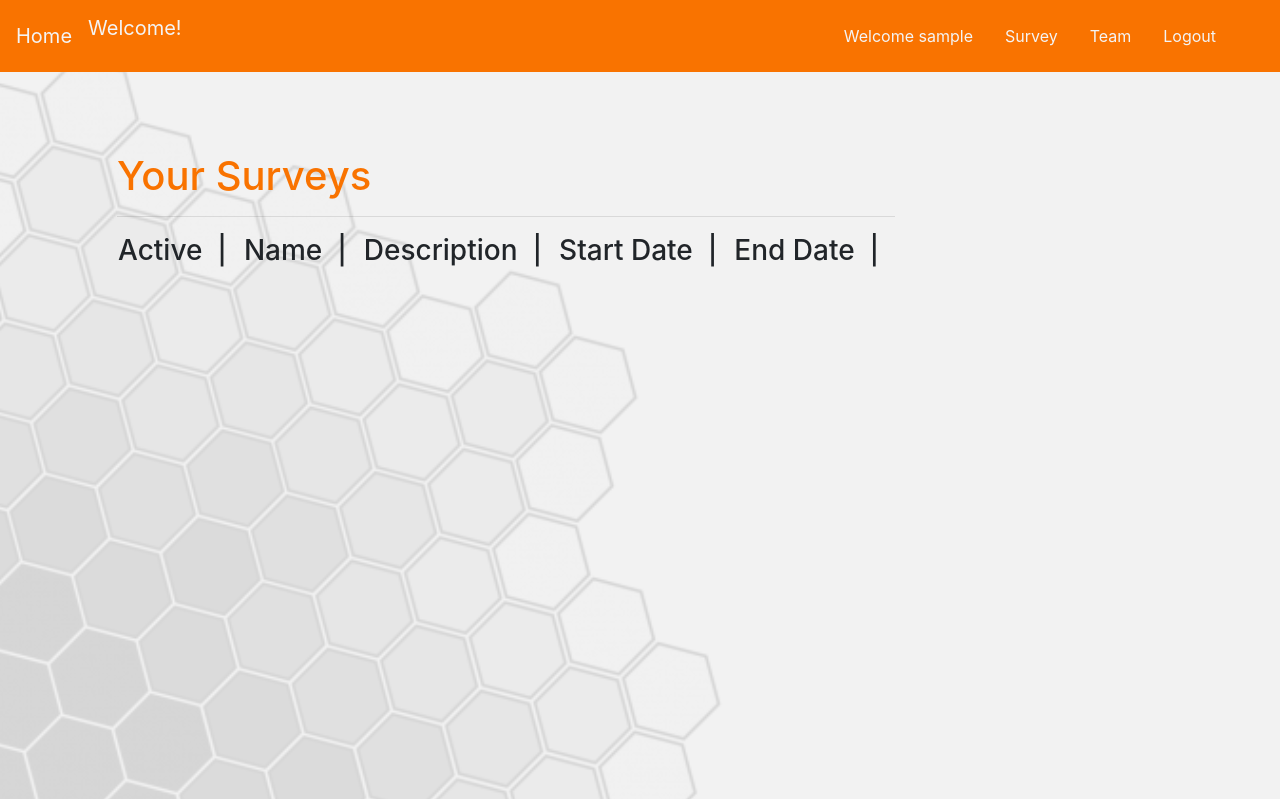
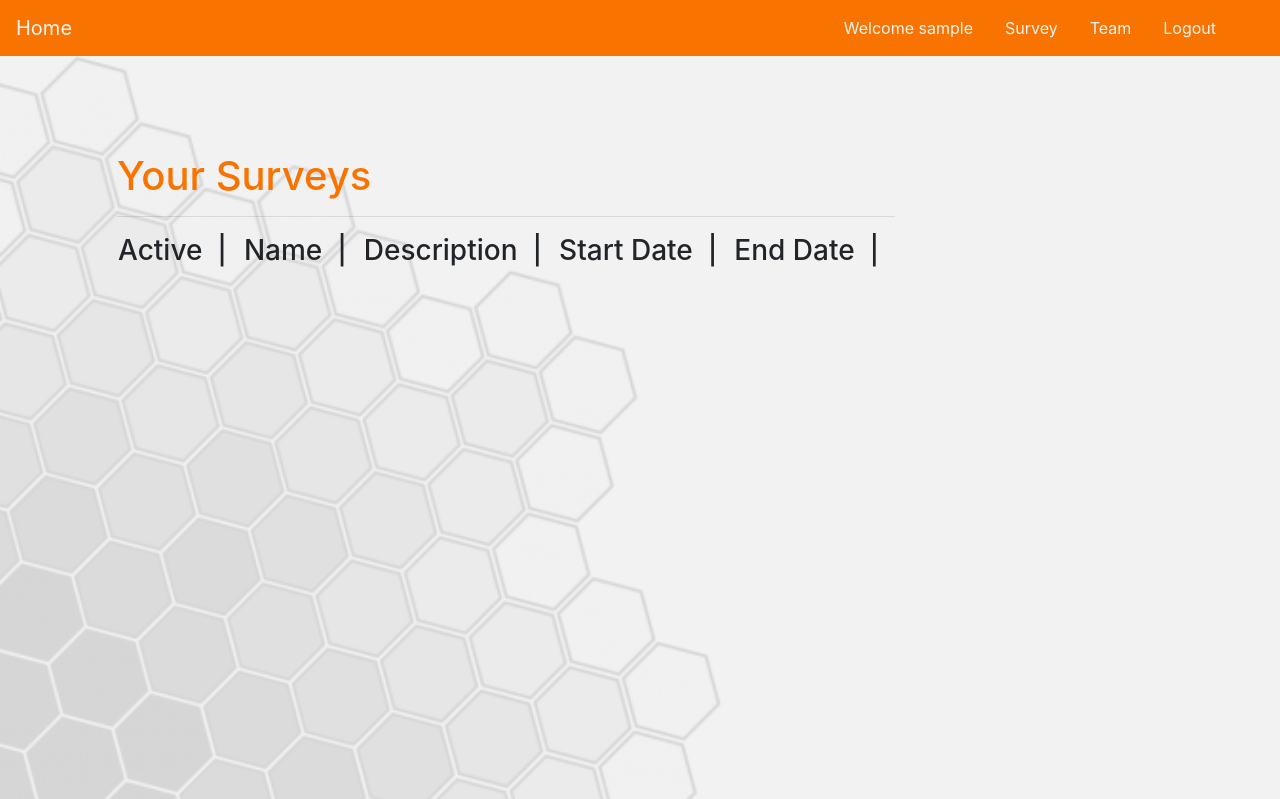
Before and after one commit to jake41397/databaseProject, a PHP site: page /surveyToday/viewSurvey.php in a window 1280 px wide. Shown: the top 799 px of the page. Run offline with PHP 8.4, Linux system fonts and the light colour scheme; the visitor is signed in with stand-in values (Sample User, id 1); data that the repository does not hold is empty; some libraries are stand-ins or nearby versions.

Commit message:
Took out extra welcome near home

```diff
--- a/viewSurvey.php
+++ b/viewSurvey.php
@@ -40,7 +40,6 @@
        <button class="navbar-toggler" type="button" data-toggle="collapse" data-target="#navbarSupportedContent" aria-controls="navbarSupportedContent" aria-expanded="false" aria-label="Toggle navigation">
          <span class="navbar-toggler-icon"></span>
        </button>
-       <p class="navbar-brand"><?php if($_SESSION['loggedin']) echo "Welcome!"; else echo "";?></p>
 
        <div class="collapse navbar-collapse " id="navbarSupportedContent">
        <ul class="navbar-nav mr-4">
```
